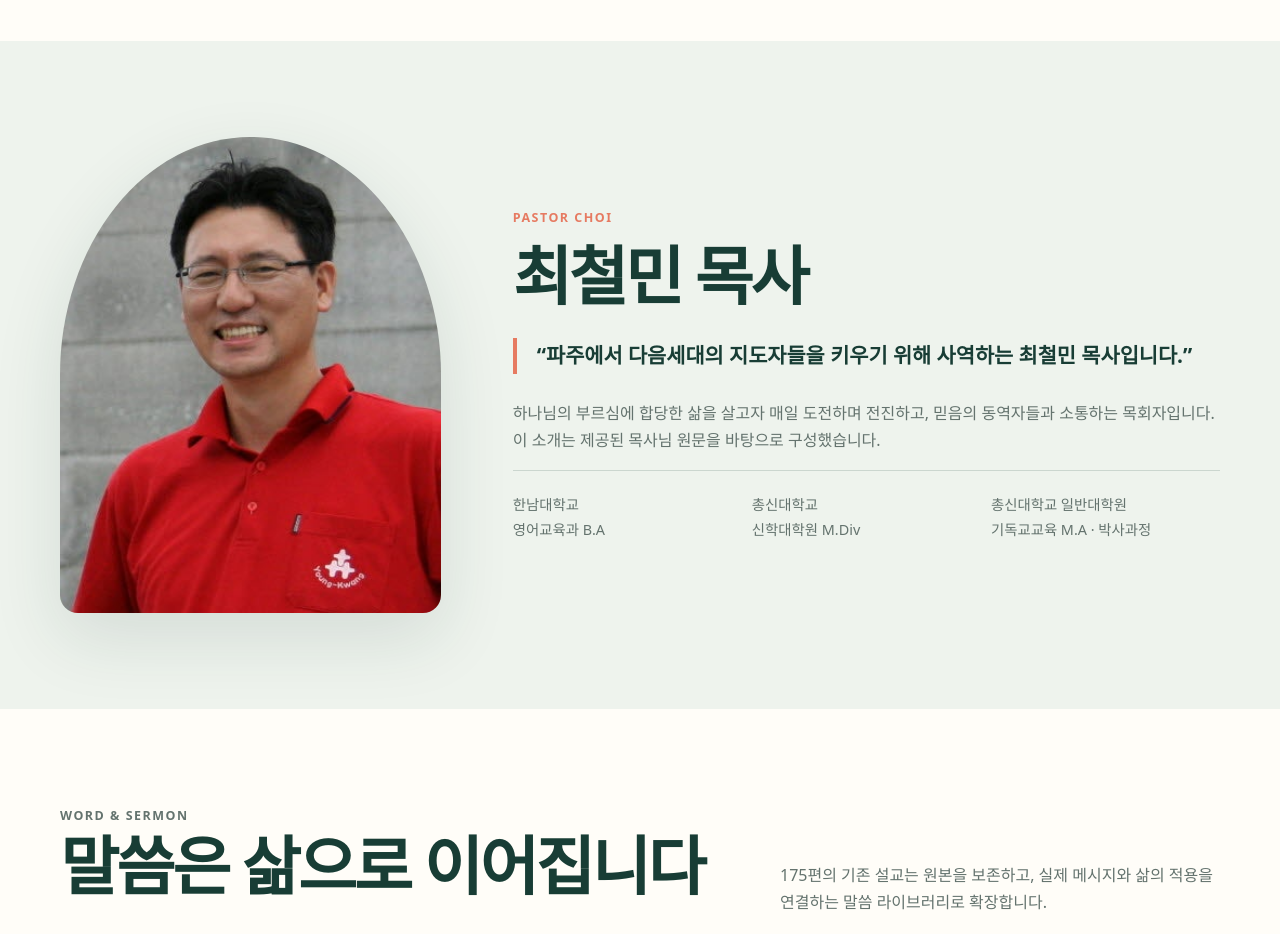
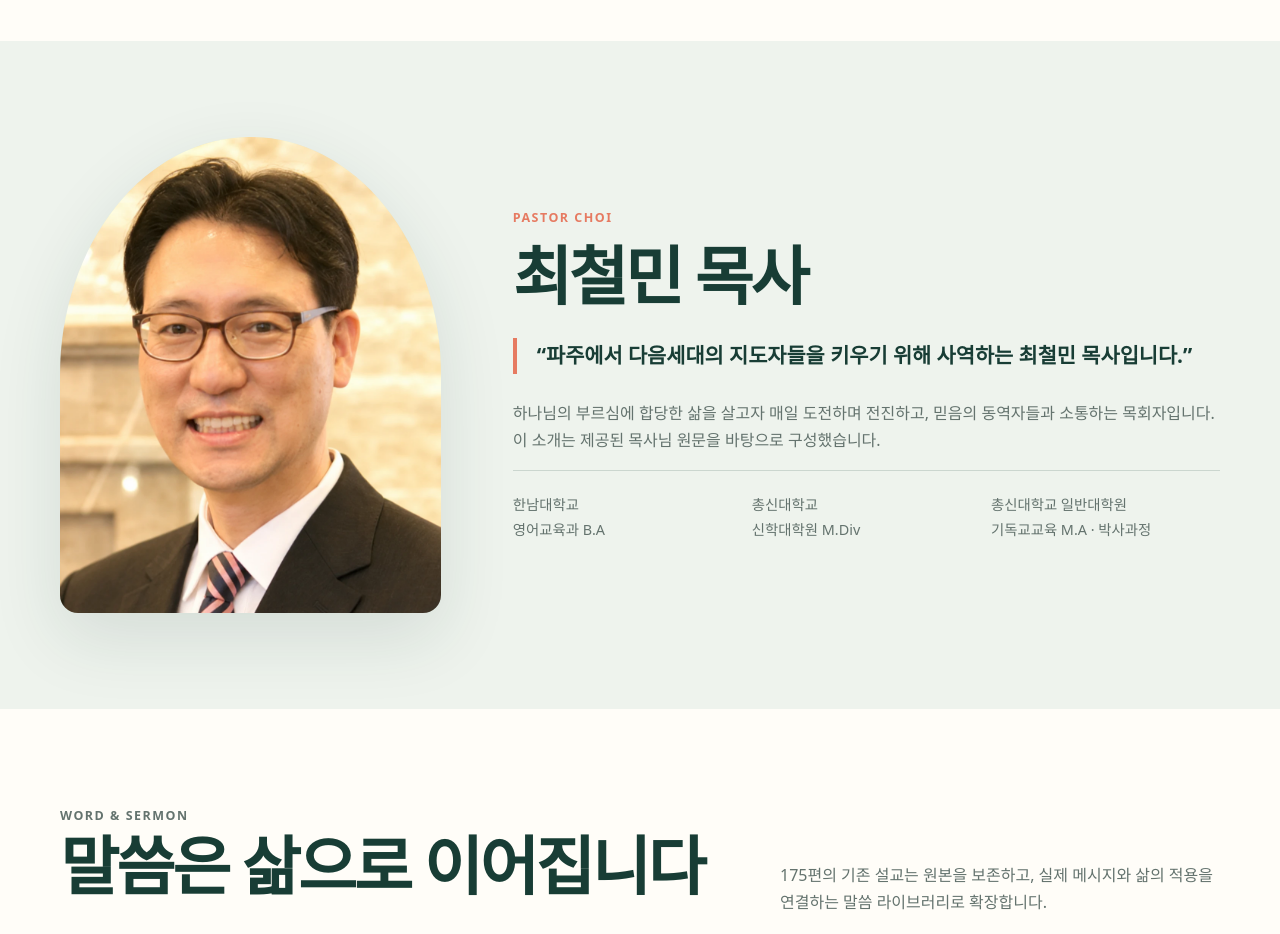
Before and after one commit to sangini70/pajuflower, a website: page dist/index.html in a window 1280 px wide. Shown: the part 2120-3054 px from the top of the page. Drawn offline with Linux system fonts and the light colour scheme.

Commit message:
Update pastor profile image

```diff
--- a/dist/index.html
+++ b/dist/index.html
@@ -221,7 +221,7 @@
 
       <section id="pastor" class="section pastor">
         <div class="wrap pastor-grid">
-          <div class="pastor-photo"><img src="assets/pastor-choi.jpg" alt="파주꽃동산교회 최철민 목사" /></div>
+          <div class="pastor-photo"><img src="assets/pastor-choi-cho-002.webp" alt="파주꽃동산교회 최철민 목사" /></div>
           <div>
             <p class="eyebrow">Pastor Choi</p>
             <h2>최철민 목사</h2>
```
Also changed, not shown: dist/assets/pastor-choi-cho-002.webp (added).
